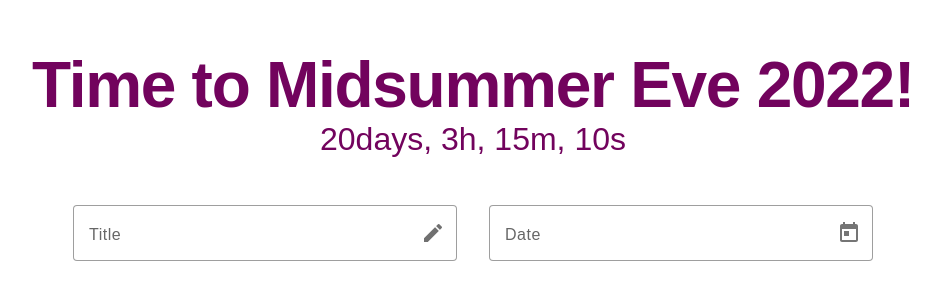
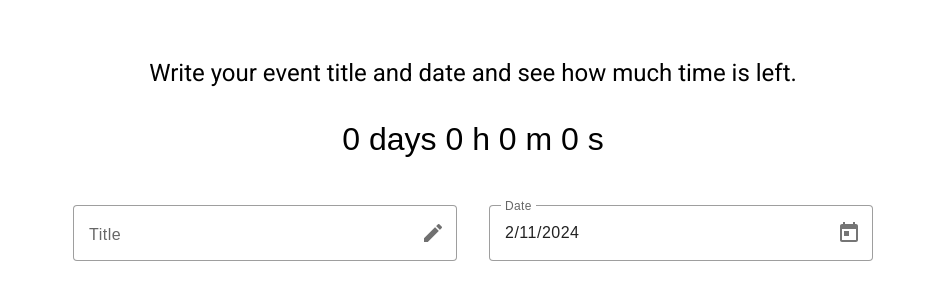
Before and after one commit to ceydaulubas/my-countdown-app, an Angular app: page / in a window 1280 px wide. Shown: the part 220-520 px from the top of the page, without its empty margins (167-1108 px from the left). Built offline with nearby package versions, Linux system fonts and the light colour scheme.

Commit message:
edit CountdownComponent and html file

```diff
--- a/package.json
+++ b/package.json
@@ -23,6 +23,7 @@
     "@angular/platform-server": "^17.1.0",
     "@angular/router": "^17.1.0",
     "@angular/ssr": "^17.1.3",
+    "date-fns": "^3.3.1",
     "express": "^4.18.2",
     "rxjs": "~7.8.0",
     "tslib": "^2.3.0",
--- a/src/app/countdown/countdown.component.html
+++ b/src/app/countdown/countdown.component.html
@@ -1,23 +1,33 @@
 <div class="container">
+
+    <h1 *ngIf="!hero.title || !hero.date">
+        Write your event title and date and see how much time is left.
+    </h1>
+
     <div class="hero">
         <h1 class="title">{{hero.title }}</h1>
-        <!-- <h1 class="date">{{hero.date}}</h1> -->
-        <h1 class="date">20days, 3h, 15m, 10s</h1>
+        <!-- <h1 class="date">{{ calculateTimeDifference(hero.date) }}</h1> -->
+
+        <h1 class="date" *ngIf="hero.date">{{ calculateTimeDifference(hero.date) }}</h1>
+        <span class="placeholder" *ngIf="!hero.date">No date selected yet.</span>
+
     </div>
     <div class="form-fields">
 
         <mat-form-field appearance="outline" class="kkkk">
             <mat-label>Title</mat-label>
-            <input matInput placeholder="Placeholder" >
+            <input matInput placeholder="..." [(ngModel)]="hero.title">
             <mat-icon matSuffix class="mat-icon-dark-grey">create</mat-icon>
         </mat-form-field>
 
         <mat-form-field appearance="outline" class="kkkk">
             <mat-label>Date</mat-label>
-            <input matInput [matDatepicker]="picker">
+            <input matInput [matDatepicker]="picker" [(ngModel)]="hero.date"
+                (ngModelChange)="calculateTimeDifference(hero.date)">
             <mat-datepicker-toggle matIconSuffix [for]="picker"></mat-datepicker-toggle>
             <mat-datepicker #picker></mat-datepicker>
         </mat-form-field>
 
+
     </div>
 </div>
--- a/src/app/countdown/countdown.component.scss
+++ b/src/app/countdown/countdown.component.scss
@@ -25,6 +25,7 @@ $common-width-100-percent: 100%;
     @include hero-margin;
     font-family: $common-font-family;
     width: $common-width-100-percent;
+    font-size: fit-content;
 }
 
 .title {
@@ -36,13 +37,14 @@ $common-width-100-percent: 100%;
     // font-size: 28px;
     line-height: 37.8px;
     letter-spacing: -0.02em;
-    font-size: calc(5vw); // Adjust the divisor as needed
+    // font-size: fit-content;
+    font-size: clamp(20px, 5vw, 40px); // Adjust min, max, and step values as needed
+
 
 }
 
 
 .date {
-    color: #72035D;
     font-family: $common-font-family;
     font-size: 32px;
     font-weight: 400;
--- a/src/app/countdown/countdown.component.ts
+++ b/src/app/countdown/countdown.component.ts
@@ -1,26 +1,47 @@
 import { Component } from '@angular/core';
-import {MatIconModule} from '@angular/material/icon';
+import { MatIconModule } from '@angular/material/icon';
 import { MatInputModule } from '@angular/material/input';
-import {MatFormFieldModule} from '@angular/material/form-field';
+import { MatFormFieldModule } from '@angular/material/form-field';
 
 import { CountdownForm } from '../countdownForm';
 
 
 // date picker imports
-import {MatDatepickerModule} from '@angular/material/datepicker';
-import {provideNativeDateAdapter} from '@angular/material/core';
+import { MatDatepickerModule } from '@angular/material/datepicker';
+import { provideNativeDateAdapter } from '@angular/material/core';
+
+import { FormsModule } from '@angular/forms';
+import { CommonModule } from '@angular/common';
+import { NgIf } from '@angular/common';
+
+import { TimeService } from '../services/time.service'; // Import the service
 
 @Component({
   selector: 'app-countdown',
   templateUrl: './countdown.component.html',
   standalone: true,
   providers: [provideNativeDateAdapter()],
-  imports: [ MatFormFieldModule, MatInputModule, MatIconModule, MatDatepickerModule],
+  imports: [MatFormFieldModule, MatInputModule, MatIconModule, MatDatepickerModule, FormsModule, CommonModule, NgIf],
   styleUrl: './countdown.component.scss'
+
 })
 export class CountdownComponent {
+  constructor(private timeService: TimeService) { }
+
   hero: CountdownForm = {
-    title: 'Time to Midsummer  Eve 2022!',
-    date: new Date('2022-06-24')
+    title: '',
+    date: new Date()
   };
+
+  onTitleChange(newTitle: string) {
+    this.hero.title = newTitle;
+  }
+
+  onDateChange(newDate: Date) {
+    this.hero.date = newDate as Date;
+  }
+
+  calculateTimeDifference(targetDate: Date): string {
+    return this.timeService.getTimeDifference(targetDate);
+  }
 }
--- a/src/app/countdownForm.ts
+++ b/src/app/countdownForm.ts
@@ -1,4 +1,4 @@
 export interface CountdownForm {
     title: string;
-    date: Date;
+    date: Date ;
   }
```
Also changed, not shown: 1 other file (tests, documents, lock files or other folders).
